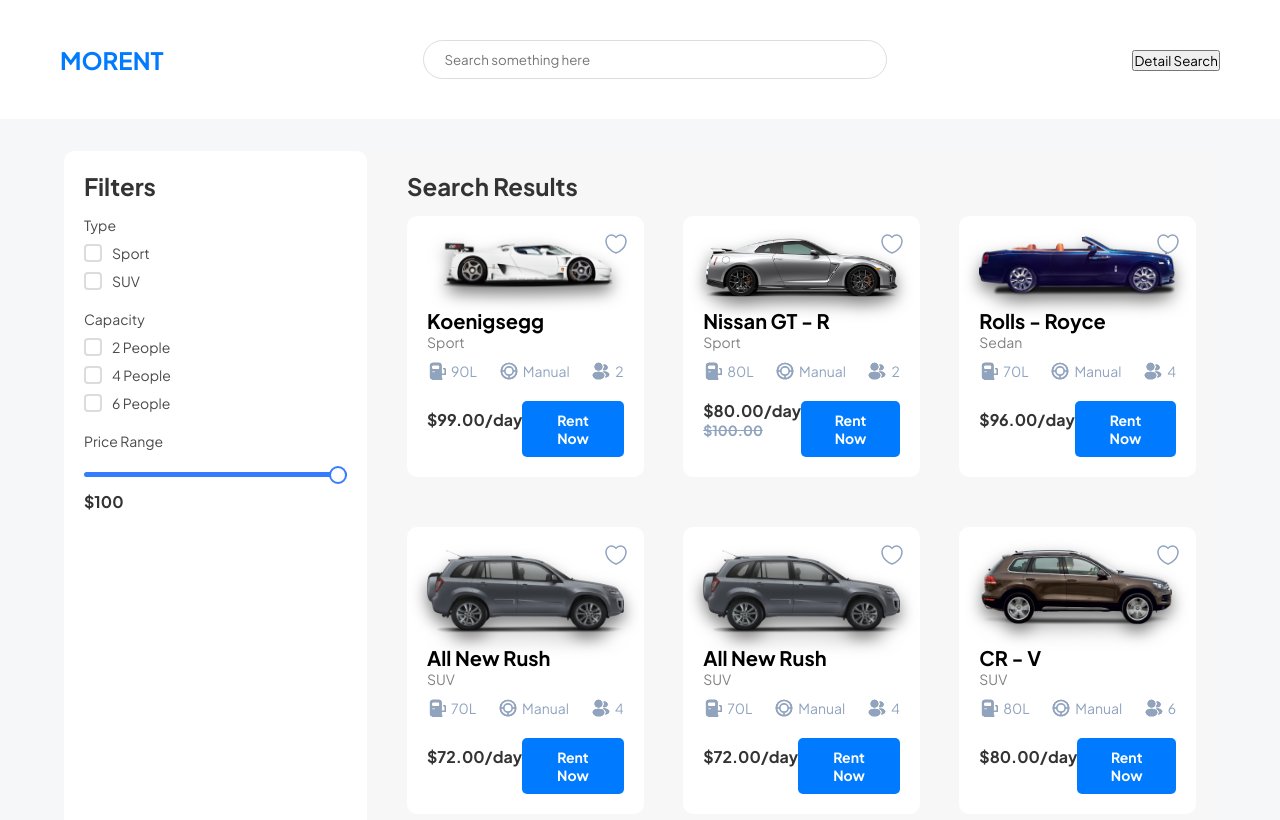
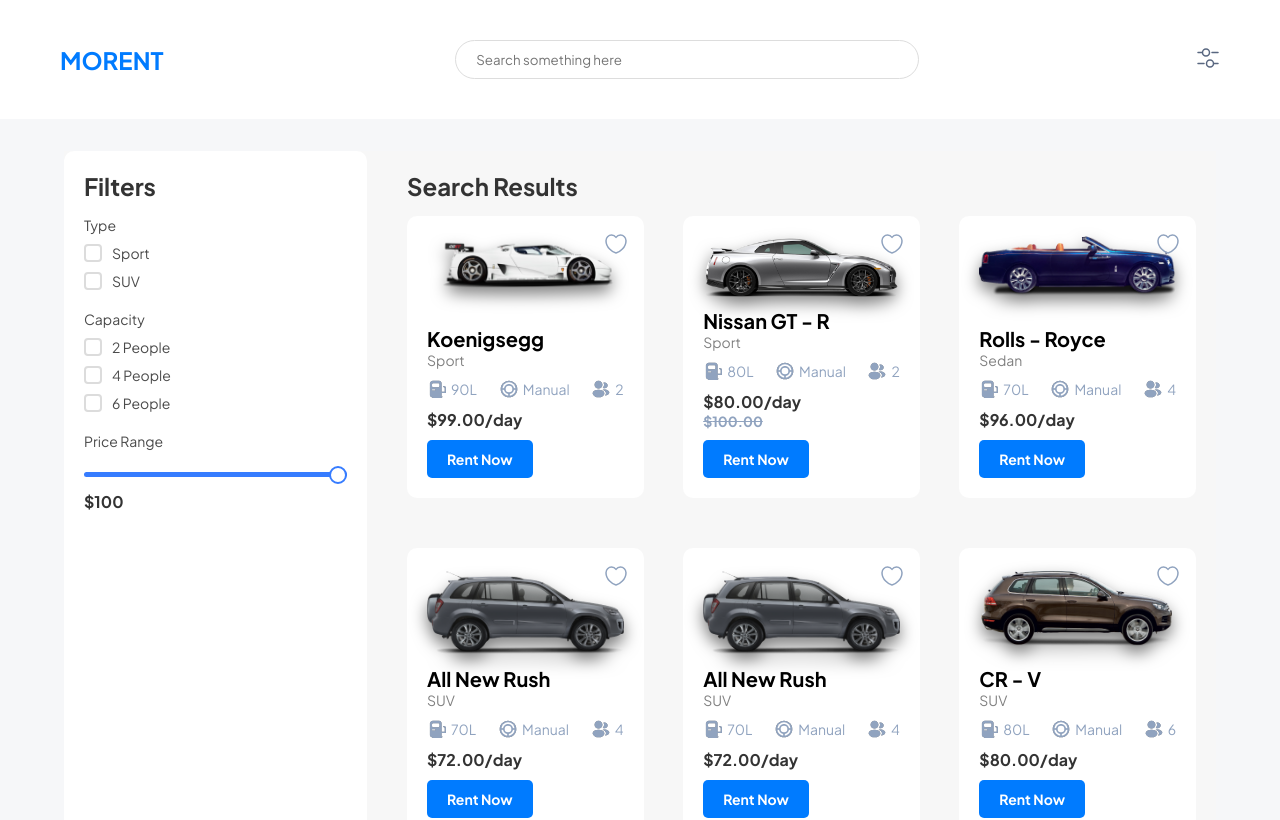
Before and after one commit to Gulverda/CarRental, a React (Create React App) app: page /search-details in a window 1280 px wide. Shown: the top 820 px of the page. Built offline with nearby package versions, Linux system fonts and the light colour scheme.

Commit message:
Fixed Detail Search

```diff
--- a/src/CSS/Header.css
+++ b/src/CSS/Header.css
@@ -13,6 +13,7 @@
     font-weight: bold;
     color: #007bff;
     margin-right: 15px;
+    cursor: pointer;
   }
 
   .search-bar {
@@ -86,6 +87,12 @@
     object-fit: contain;
   }
 
+  .detail_search button{
+    background-color: transparent;
+    border: none;
+    cursor: pointer;
+  }
+
   /* Responsive styles */
   @media (max-width: 768px) {
     .header {
--- a/src/components/Header.jsx
+++ b/src/components/Header.jsx
@@ -98,7 +98,14 @@
       </div>
       <div className="detail_search">
       <button onClick={handleDetailSearchClick}>
-    Detail Search
+      <svg width="24" height="24" viewBox="0 0 24 24" fill="none" xmlns="http://www.w3.org/2000/svg">
+<path d="M22 6.5H16" stroke="#596780" strokeWidth="1.5" strokeMiterlimit="10" strokeLinecap="round" strokeLinejoin="round"/>
+<path d="M6 6.5H2" stroke="#596780" strokeWidth="1.5" strokeMiterlimit="10" strokeLinecap="round" strokeLinejoin="round"/>
+<path d="M10 10C11.933 10 13.5 8.433 13.5 6.5C13.5 4.567 11.933 3 10 3C8.067 3 6.5 4.567 6.5 6.5C6.5 8.433 8.067 10 10 10Z" stroke="#596780" strokeWidth="1.5" strokeMiterlimit="10" strokeLinecap="round" strokeLinejoin="round"/>
+<path d="M22 17.5H18" stroke="#596780" strokeWidth="1.5" strokeMiterlimit="10" strokeLinecap="round" strokeLinejoin="round"/>
+<path d="M8 17.5H2" stroke="#596780" strokeWidth="1.5" strokeMiterlimit="10" strokeLinecap="round" strokeLinejoin="round"/>
+<path d="M14 21C15.933 21 17.5 19.433 17.5 17.5C17.5 15.567 15.933 14 14 14C12.067 14 10.5 15.567 10.5 17.5C10.5 19.433 12.067 21 14 21Z" stroke="#596780" strokeWidth="1.5" strokeMiterlimit="10" strokeLinecap="round" strokeLinejoin="round"/>
+</svg>
   </button>
       </div>
     </header>
--- a/src/pages/SearchDetails/SearchDetails.css
+++ b/src/pages/SearchDetails/SearchDetails.css
@@ -148,6 +148,15 @@
   transform: translateY(-5px); /* Slight lift on hover */
 }
 
+.for_details .price_button{
+  flex-direction: column;
+  margin-top: 10px;
+}
+
+.for_details .car-card button{
+  margin-top: 10px;
+}
+
 /* Responsive Design */
 @media (max-width: 768px) {
   .search-details-container {
--- a/src/pages/SearchDetails/index.jsx
+++ b/src/pages/SearchDetails/index.jsx
@@ -1,6 +1,5 @@
 import React, { useState, useEffect, useCallback } from 'react';
 import './SearchDetails.css';
-import '../../CSS/CarCard.css'; // Ensure this path is correct
 import CarCard from '../../components/CarCard';
 
 const SearchDetails = () => {
@@ -165,7 +164,7 @@
       {/* Search Results Section */}
       <div className="results-section">
         <h3>Search Results</h3>
-        <div className="car-list">
+        <div className="car-list for_details">
           {filteredCars.length > 0 ? (
             filteredCars.map(car => (
               <CarCard
```
Also changed, not shown: src/assets/icons/filter.svg (added).
